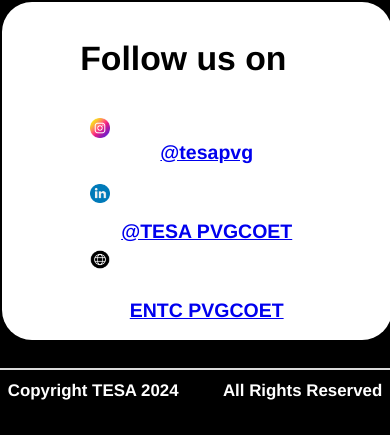
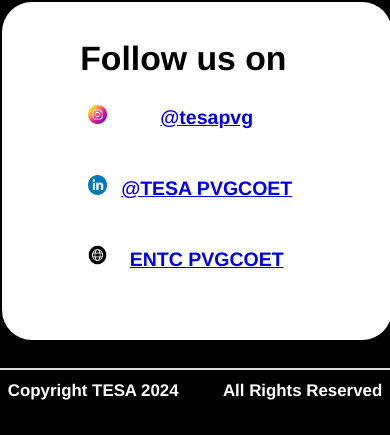
Before and after one commit to tesapvg/ablaze24, a plain HTML site: page index.html in a window 390 px wide. Shown: the part 2428-2863 px from the top of the page. Drawn offline with Linux system fonts and the light colour scheme.

Commit message:
Ablaze'24 Website

```diff
--- a/style.css
+++ b/style.css
@@ -142,7 +142,7 @@
     /* background-color: black; */
   }
   .team-content{
-    height: 300vw;
+    height: 130vw;
     width : 100vw;
     background-color: black;
     border-top: 2px solid #dadada;
@@ -401,21 +401,21 @@
       text-align: center;
     }
     .icons{
-      margin-top: 4vh;
-      margin-left: 4vh;
-      height: 20vh;
-      width: 10vh;
-      gap: 5vh;
+      margin-top: 8vw;
+      margin-left: 8vw;
+      height: 40vw;
+      width: 20vw;
+      gap: 12vw;
     }
     .links{
       margin-left: -25vw;
-      margin-top: -40vw;
+      margin-top: -45vw;
       display: flex;
       color: black;
       flex-direction: column;
       /* background-color: red;  */
       justify-content: center;
-      gap: 8vw;
+      gap: 6vw;
       white-space: nowrap;
       font-size: 2vw;
       text-decoration: none;
```
